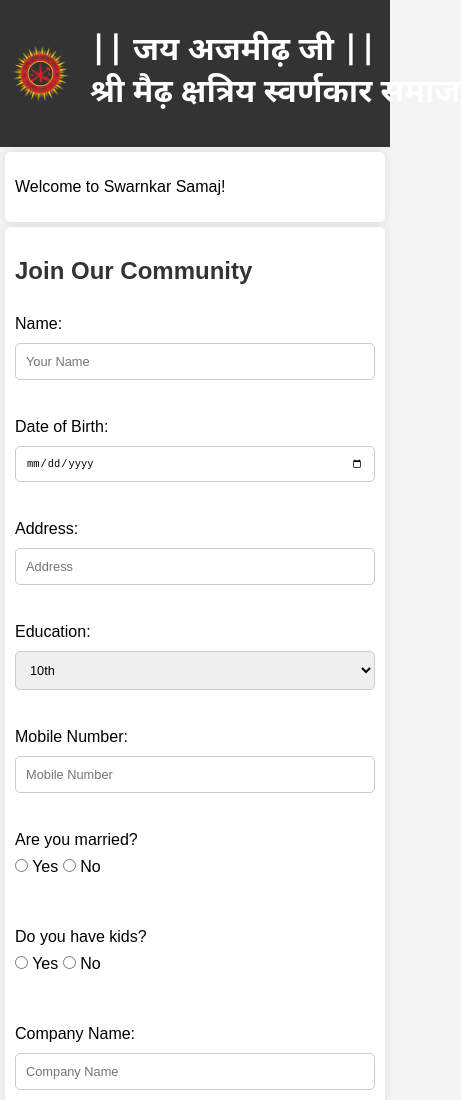
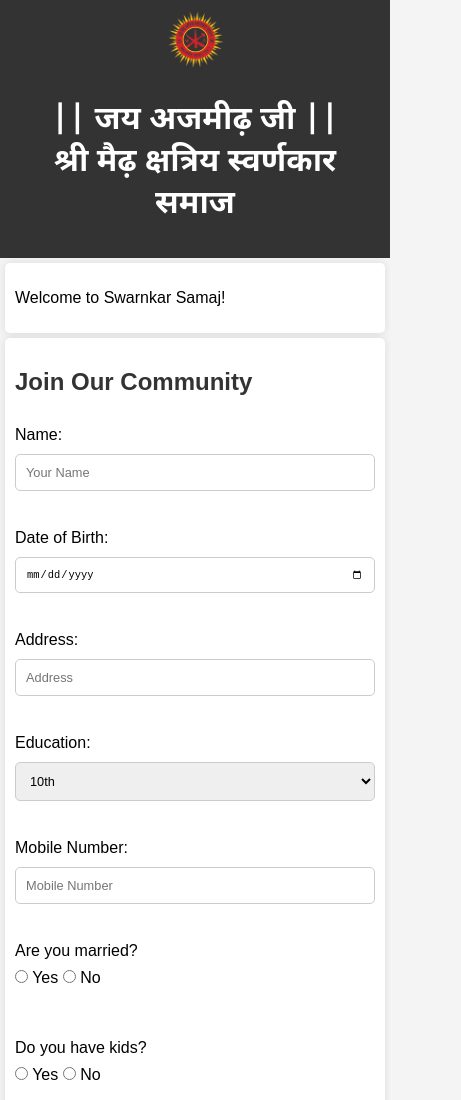
Before and after one commit to manankadel/community-website, a website: page index.html in a window 390 px wide. Shown: the top 1100 px of the page, 461 px wide, since content can reach past the window. Drawn offline with Linux system fonts and the light colour scheme.

Commit message:
Update styles.css

```diff
--- a/public/css/styles.css
+++ b/public/css/styles.css
@@ -15,6 +15,7 @@ header {
 .header-flex {
     display: flex;
     align-items: center;
+    flex-wrap: wrap; /* Allow items to wrap to the next line */
 }
 
 .header-flex img {
@@ -81,6 +82,21 @@ h2 {
 
 /* Media Queries for Responsiveness */
 @media (max-width: 768px) {
+    .header-flex {
+        flex-direction: column; /* Stack items vertically */
+        align-items: center;
+    }
+
+    .header-flex img {
+        margin-right: 0; /* Remove margin for centered items */
+        margin-bottom: 10px; /* Add space below the logo */
+    }
+
+    .header-flex h1 {
+        white-space: normal; /* Allow text to wrap */
+        text-align: center;
+    }
+
     body {
         margin: 0;
         padding: 0;
@@ -104,13 +120,20 @@ h2 {
 }
 
 @media (max-width: 480px) {
-    header img {
+    .header-flex {
+        flex-direction: column; /* Stack items vertically */
+        align-items: center;
+    }
+
+    .header-flex img {
         max-width: 60px;
     }
+
     section {
         margin: 5px;
         padding: 10px;
     }
+
     input, select, button {
         font-size: 0.8em;
     }
```
